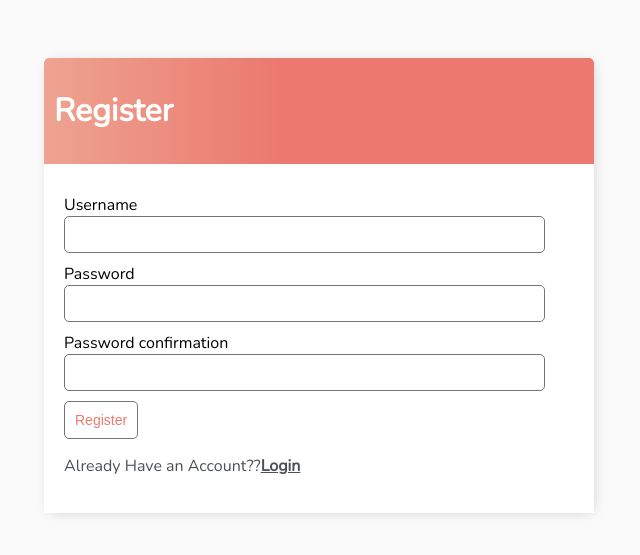
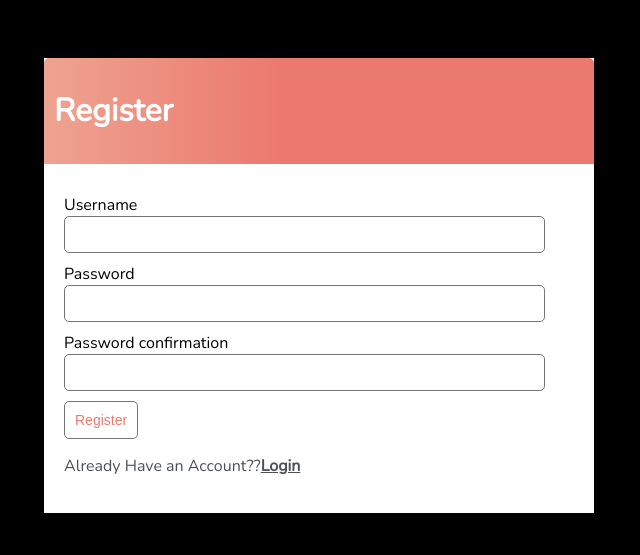
Before and after one commit to AbhinavNarang777/todo_list, a Django app: page /register/ in a window 1280 px wide. Shown: the top 555 px of the page, without its empty margins (321-961 px from the left). Run offline with Django 4.2, Linux system fonts and the light colour scheme.

Commit message:
demo change main

```diff
--- a/base/templates/base/main.html
+++ b/base/templates/base/main.html
@@ -13,7 +13,7 @@
 
         <style>
             body {
-                background-color: #FAFAFA;
+                background-color: black;
                 font-family: 'Nunito', sans-serif;
                 padding-top: 50px;
             }
```
